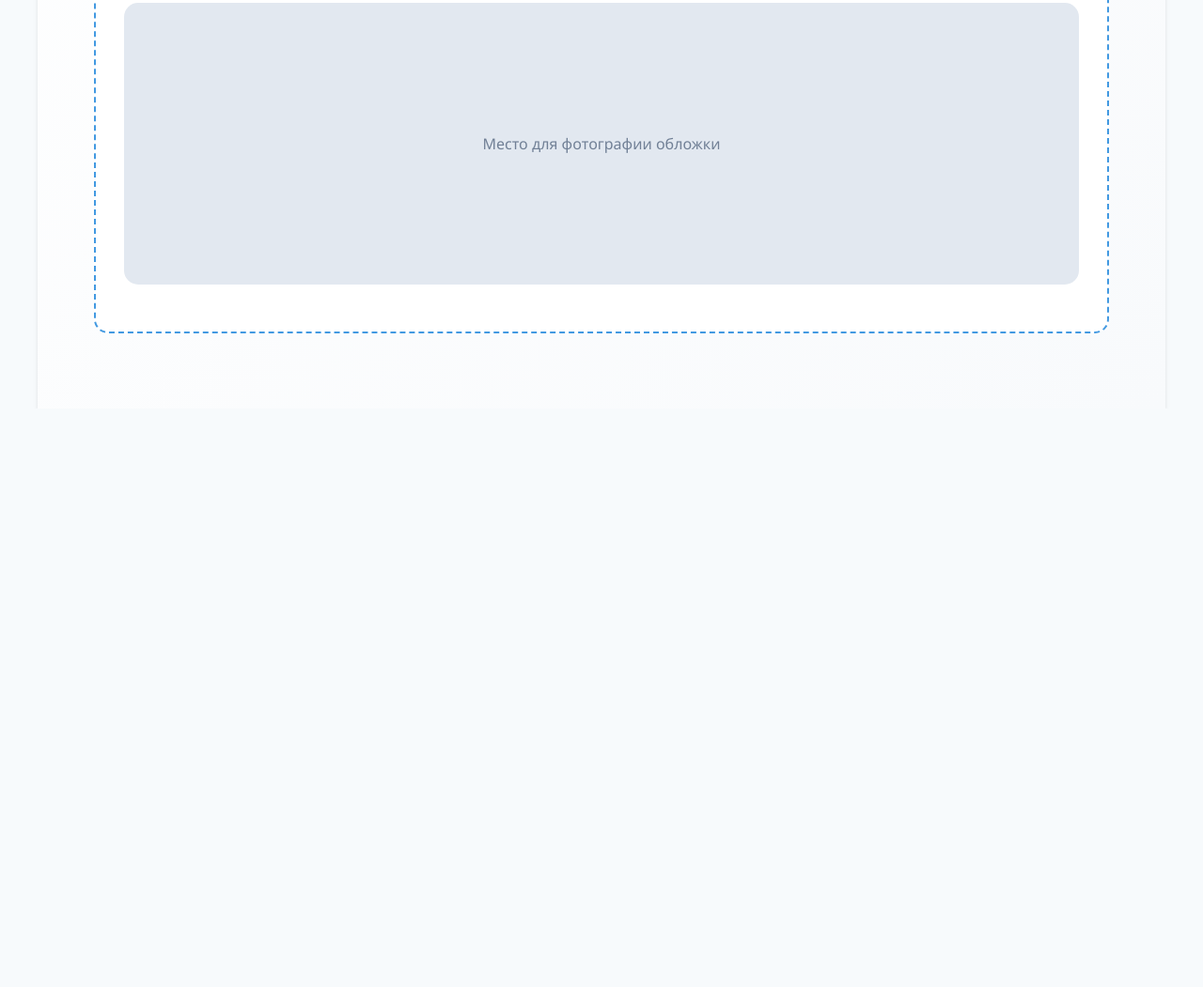
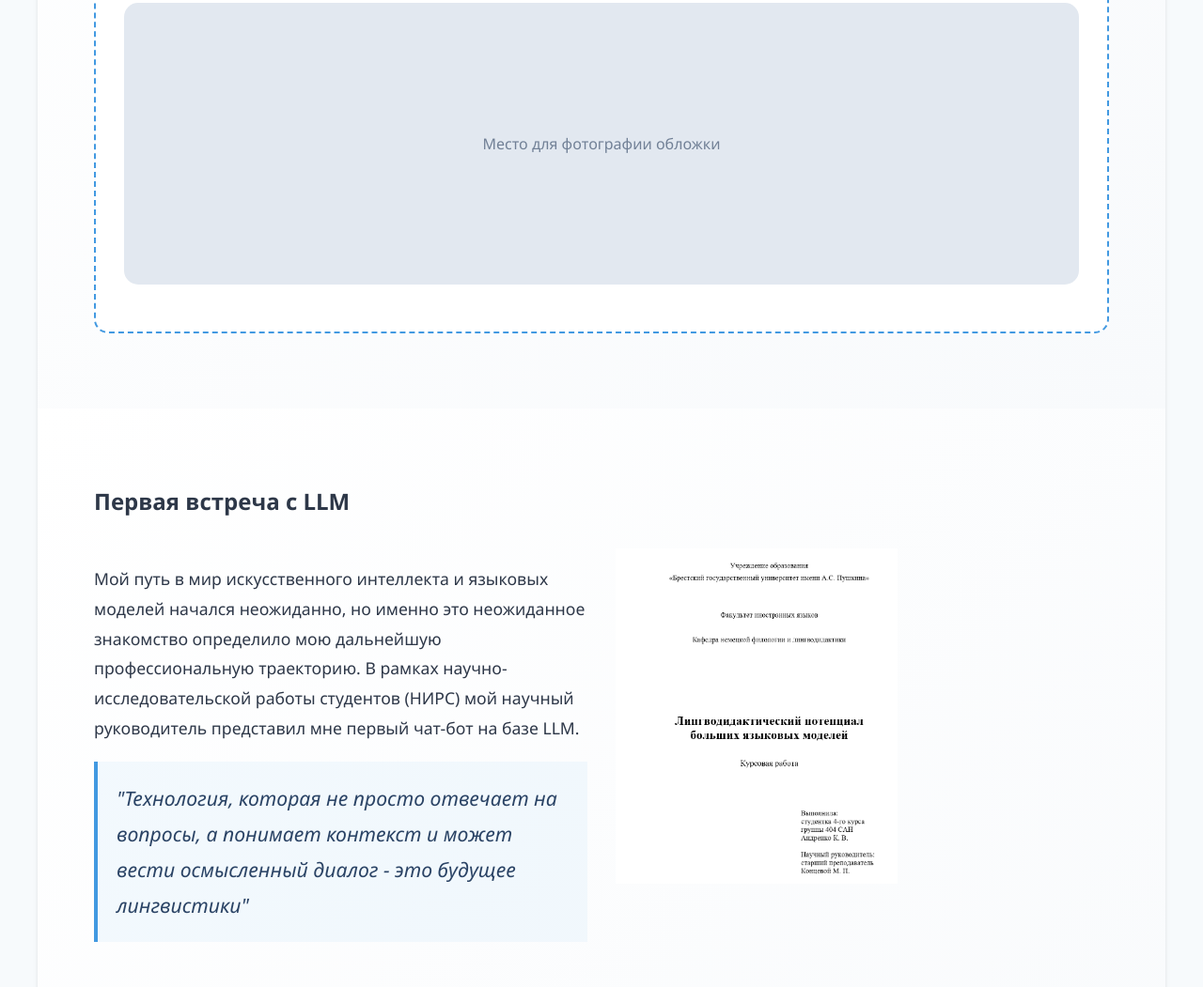
Before and after one commit to kroschenko/Andrenko-DSt, a plain HTML site: page index.html in a window 1280 px wide. Shown: the part 637-1688 px from the top of the page at 94% size. Before the commit the page ends 1072 px from the top, so only its background shows below. Drawn offline with Linux system fonts and the light colour scheme.

Commit message:
Update index.html
  <div class="page active" id="page2">

```diff
--- a/index.html
+++ b/index.html
@@ -252,7 +252,7 @@
         </div>
 
         <!-- Страница 2 -->
-        <div class="page" id="page2">
+        <div class="page active" id="page2">
             <h2>Первая встреча с LLM</h2>
             <div class="content">
                 <div class="grid-container">
```
